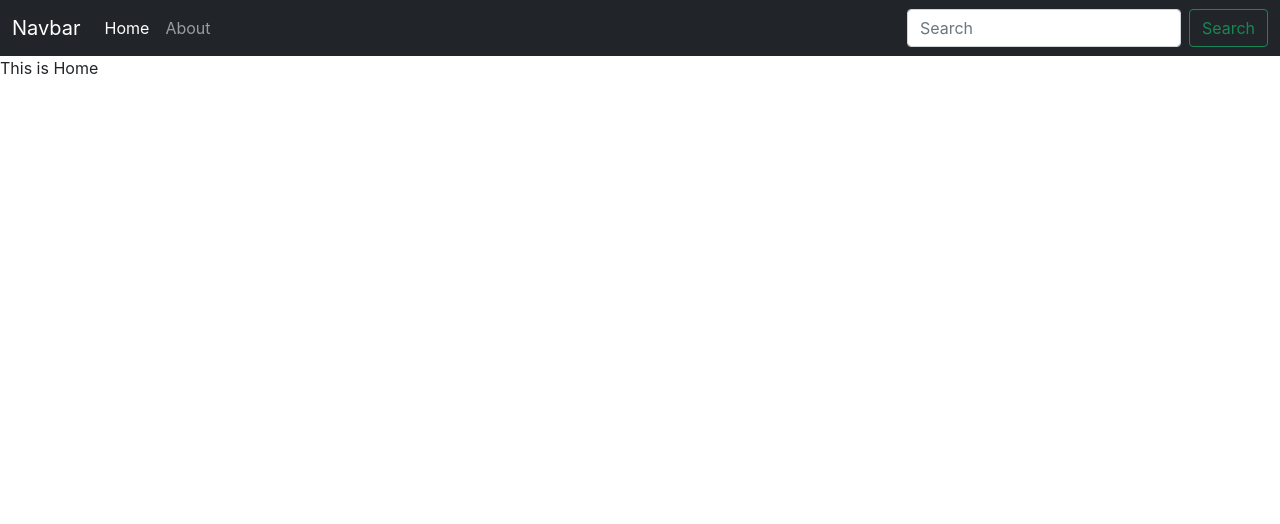
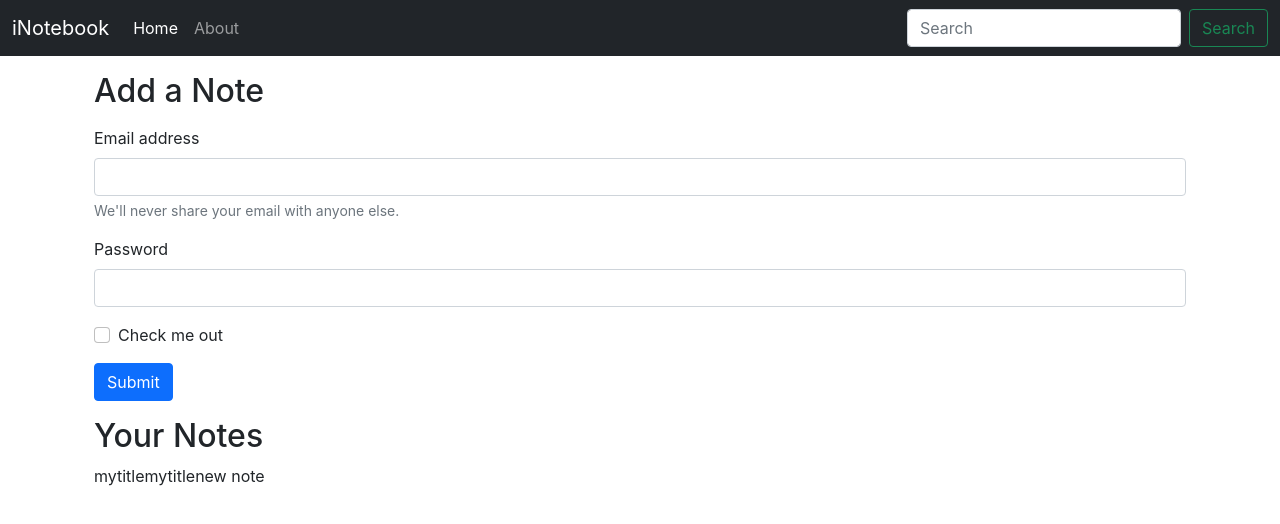
Before and after one commit to Dp20703/inotebook, a React (Create React App) app: page / in a window 1280 px wide. Shown: the top 524 px of the page. Built offline with nearby package versions, Linux system fonts and the light colour scheme.

Commit message:
Added useLocation and useContext

```diff
--- a/src/App.js
+++ b/src/App.js
@@ -12,10 +12,12 @@
       <NoteState>
         <Router>
           <Navbar />
-          <Routes>
-            <Route exact path="/" element={<Home />}></Route>
-            <Route exact path="/about" element={<About />}></Route>
-          </Routes>
+          <div className="container">
+            <Routes>
+              <Route exact path="/" element={<Home />}></Route>
+              <Route exact path="/about" element={<About />}></Route>
+            </Routes>
+          </div>
         </Router>
       </NoteState>
     </>
--- a/src/components/About.js
+++ b/src/components/About.js
@@ -1,16 +1,10 @@
 import React, { useContext, useEffect } from 'react'
-import noteContext from '../context/notes/NoteContext'
 
 const About = () => {
-    const a = useContext(noteContext)
-    useEffect(() => {
-        a.update("Darshan", "12c")
-        // eslint-disable-next-line
-    }, [])
 
     return (
         <div>
-            This is About {a.state.name} and he is in {a.state.class}
+            This is About page
         </div>
     )
 }
--- a/src/components/Home.js
+++ b/src/components/Home.js
@@ -1,10 +1,43 @@
-import React from 'react'
+import React, { useContext } from 'react'
+import noteContext from '../context/notes/NoteContext'
+
 
 const Home = () => {
+  const context = useContext(noteContext)
+  const {notes,setNotes}=context;
+
   return (
     <div>
-      This is Home
+      <div className='container my-3'>
+        <h2>Add a Note</h2>
+
+        <form className='my-3'>
+          <div className="mb-3">
+            <label htmlFor="exampleInputEmail1" className="form-label">Email address</label>
+            <input type="email" className="form-control" id="exampleInputEmail1" aria-describedby="emailHelp" />
+            <div id="emailHelp" className="form-text">We'll never share your email with anyone else.</div>
+          </div>
+          <div className="mb-3">
+            <label htmlFor="exampleInputPassword1" className="form-label">Password</label>
+            <input type="password" className="form-control" id="exampleInputPassword1" />
+          </div>
+          <div className="mb-3 form-check">
+            <input type="checkbox" className="form-check-input" id="exampleCheck1" />
+            <label className="form-check-label" htmlFor="exampleCheck1">Check me out</label>
+          </div>
+          <button type="submit" className="btn btn-primary">Submit</button>
+        </form>
+      </div>
+      <div className='container my-3'>
+
+        <h2>Your Notes</h2>
+        {notes.map((note)=>{
+          return note.title
+        })}
+
+      </div>
     </div>
+
   )
 }
 
--- a/src/components/Navbar.js
+++ b/src/components/Navbar.js
@@ -1,21 +1,24 @@
-import React from 'react'
-import { Link } from "react-router-dom";
+import React, { useEffect } from "react";
+import { Link, useLocation } from "react-router-dom";
+
+
 const Navbar = () => {
+    let location = useLocation();
     return (
         <div>
             <nav className="navbar navbar-expand-lg navbar-dark bg-dark">
                 <div className="container-fluid">
-                    <Link className="navbar-brand" to="/">Navbar</Link>
+                    <Link className="navbar-brand" to="/">iNotebook</Link>
                     <button className="navbar-toggler" type="button" data-bs-toggle="collapse" data-bs-target="#navbarSupportedContent" aria-controls="navbarSupportedContent" aria-expanded="false" aria-label="Toggle navigation">
                         <span className="navbar-toggler-icon"></span>
                     </button>
                     <div className="collapse navbar-collapse" id="navbarSupportedContent">
                         <ul className="navbar-nav me-auto mb-2 mb-lg-0">
                             <li className="nav-item">
-                                <Link className="nav-link active" aria-current="page" to="/">Home</Link>
+                                <Link className={`nav-link ${location.pathname==='/'?"active":""} `} aria-current="page" to="/">Home</Link>
                             </li>
                             <li className="nav-item">
-                                <Link className="nav-link" to="/about">About</Link>
+                                <Link className={`nav-link ${location.pathname==="/about"?"active":""}`} to="/about">About</Link>
                             </li>
                         </ul>
                         <form className="d-flex">
--- a/src/context/notes/NoteState.js
+++ b/src/context/notes/NoteState.js
@@ -2,21 +2,37 @@
 import { useState } from "react";
 
 const NoteState = (props) => {
-    const s1 = {
-        "name": "Dp",
-        "class": "5b"
+const notesInitial=[
+    {
+      "_id": "6658ae5dd95f1f81f152b96b",
+      "user": "6658a81d7637eecad30941aa",
+      "title": "mytitle",
+      "description": "my description",
+      "tag": "personal",
+      "date": "2024-05-30T16:50:37.409Z",
+      "__v": 0
+    },
+    {
+      "_id": "6658ae5ed95f1f81f152b96d",
+      "user": "6658a81d7637eecad30941aa",
+      "title": "mytitle",
+      "description": "my description",
+      "tag": "personal",
+      "date": "2024-05-30T16:50:38.052Z",
+      "__v": 0
+    },
+    {
+      "_id": "6658b0bb5d6a81f28938affd",
+      "user": "6658a81d7637eecad30941aa",
+      "title": "new note",
+      "description": "my note",
+      "tag": "personal",
+      "date": "2024-05-30T17:00:43.023Z",
+      "__v": 0
     }
-    const [state, setState] = useState(s1)
-    const update = (name, classN) => {
-        setTimeout(() => {
-            setState({
-                "name": name,
-                "class": classN
-            })
-
-        }, 1000)
-    }
-    return (<NoteContext.Provider value={{ state, update }}>
+  ]
+  const [notes, setNotes] = useState(notesInitial)
+    return (<NoteContext.Provider value={{notes,setNotes}}>
         {props.children}
     </NoteContext.Provider>)
 }
```
Also changed, not shown: 1 other file (tests, documents, lock files or other folders).
